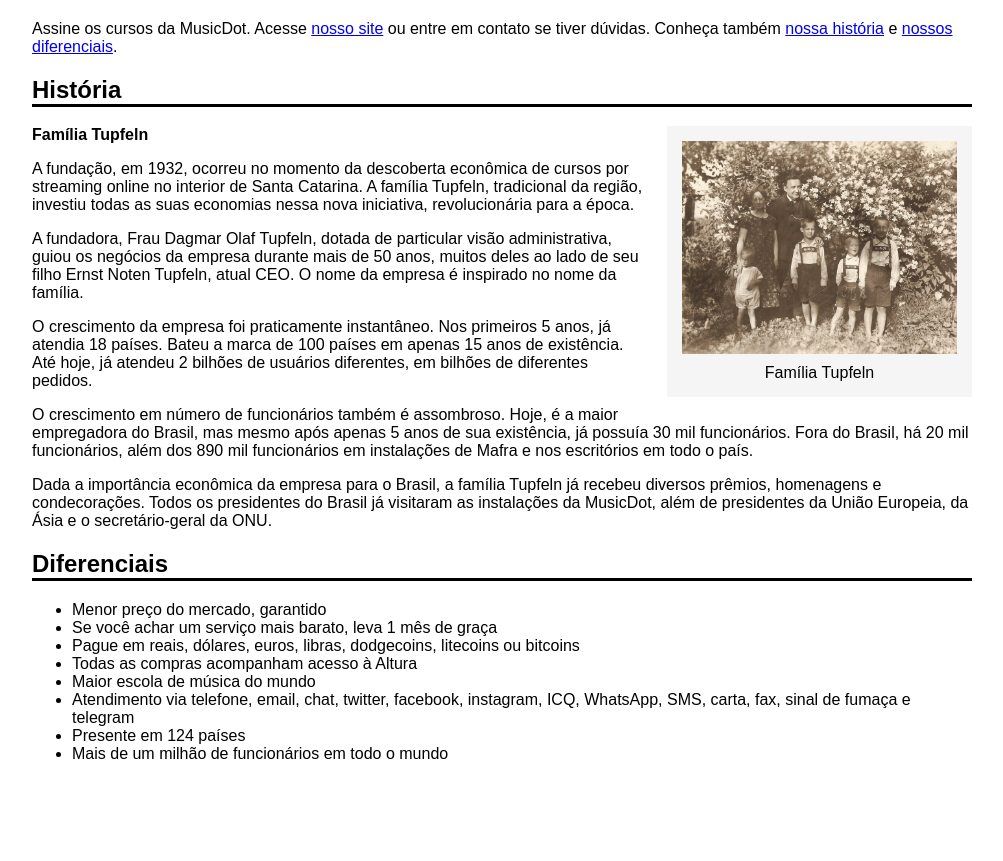
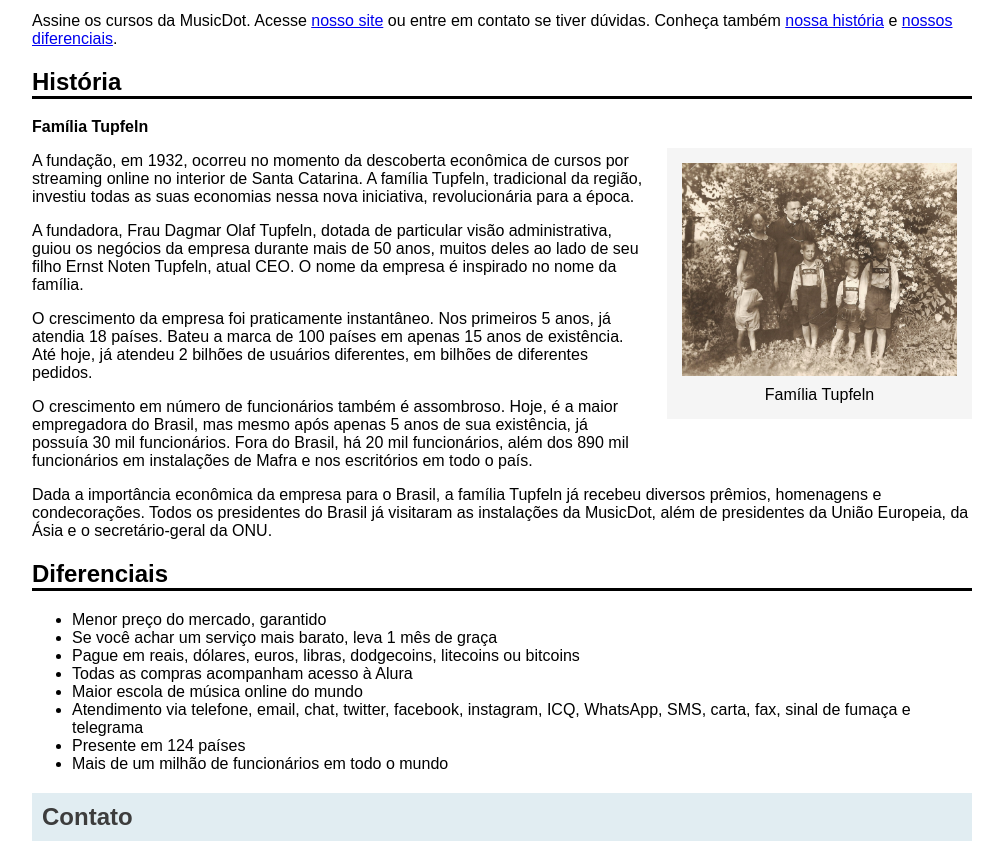
Before and after one commit to well-street/MUSIC-DOT, a plain HTML site: page sobre.html in a window 1280 px wide. Shown: the part 720-1581 px from the top of the page, without its empty margins (138-1141 px from the left). Before the commit the page ends 1507 px from the top, so only its background shows below. Drawn offline with Linux system fonts and the light colour scheme.

Commit message:
Tópico CSS, Atividade 5

```diff
--- a/sobre.css
+++ b/sobre.css
@@ -2,19 +2,22 @@ body {
     font-family: Arial, Helvetica, sans-serif;
     display: flex;
     justify-content: center;
+    margin: 0;
+    padding: 0;
 }
 
 .container {
     width: 940px;
+    margin: 0 auto;
 }
 
-h1 {
+.titulo-principal {
     color: #3D3D3D;
     background-color: #E1EDF2;
     padding: 10px;
 }
 
-h2 {
+h2:not(.titulo-principal) {
     border-bottom: solid;
 }
 
@@ -49,5 +52,5 @@ figure.matriz {
 figure.familia {
     width: 275px;
     float: right;
-    margin: 0 0 20px 20px;
+    margin: 30px 0 20px 20px;
 }
--- a/sobre.html
+++ b/sobre.html
@@ -14,7 +14,7 @@
         <img src="img/logo.svg" alt="Logo MusicDot">
     </div>
 
-    <h1>Sobre a empresa</h1>
+    <h1 class="titulo-principal">Sobre a empresa</h1>
 
     <p>A MusicDot é a maior escola online de música em todo o mundo. Fundada em 1932, possui estúdios em 124 países, sendo líder de mercado com mais de 90% de participação em 118 deles.</p>
 
@@ -26,7 +26,9 @@
     </figure>
 
     <p>
-        Assine os cursos da MusicDot. Acesse <a href="index.html">nosso site</a> ou entre em contato se tiver dúvidas. Conheça também <a href="#historia">nossa história</a> e <a href="#diferenciais">nossos diferenciais</a>.
+        Assine os cursos da MusicDot. Acesse <a href="index.html">nosso site</a> ou entre em contato se tiver dúvidas.
+        Conheça também <a href="sobre.html#historia">nossa história</a> e
+        <a href="sobre.html#diferenciais">nossos diferenciais</a>.
     </p>
 
     <h2 id="historia">História</h2>
@@ -53,12 +55,14 @@
         <li>Menor preço do mercado, garantido</li>
         <li>Se você achar um serviço mais barato, leva 1 mês de graça</li>
         <li>Pague em reais, dólares, euros, libras, dodgecoins, litecoins ou bitcoins</li>
-        <li>Todas as compras acompanham acesso à Altura</li>
-        <li>Maior escola de música do mundo</li>
-        <li>Atendimento via telefone, email, chat, twitter, facebook, instagram, ICQ, WhatsApp, SMS, carta, fax, sinal de fumaça e telegram</li>
+        <li>Todas as compras acompanham acesso à Alura</li>
+        <li>Maior escola de música online do mundo</li>
+        <li>Atendimento via telefone, email, chat, twitter, facebook, instagram, ICQ, WhatsApp, SMS, carta, fax, sinal de fumaça e telegrama</li>
         <li>Presente em 124 países</li>
         <li>Mais de um milhão de funcionários em todo o mundo</li>
     </ul>
+
+    <h2 class="titulo-principal">Contato</h2>
 </div>
 </body>
 
```
